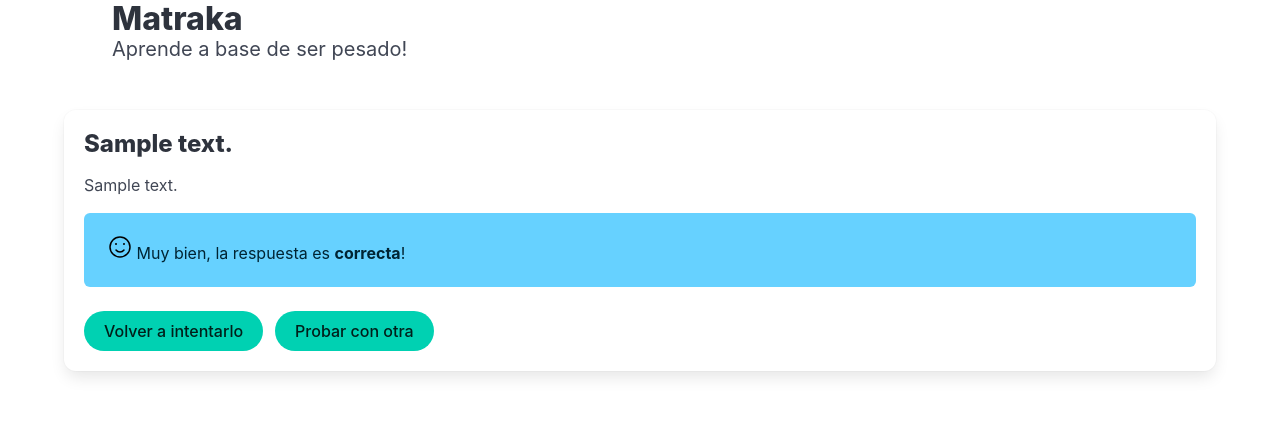
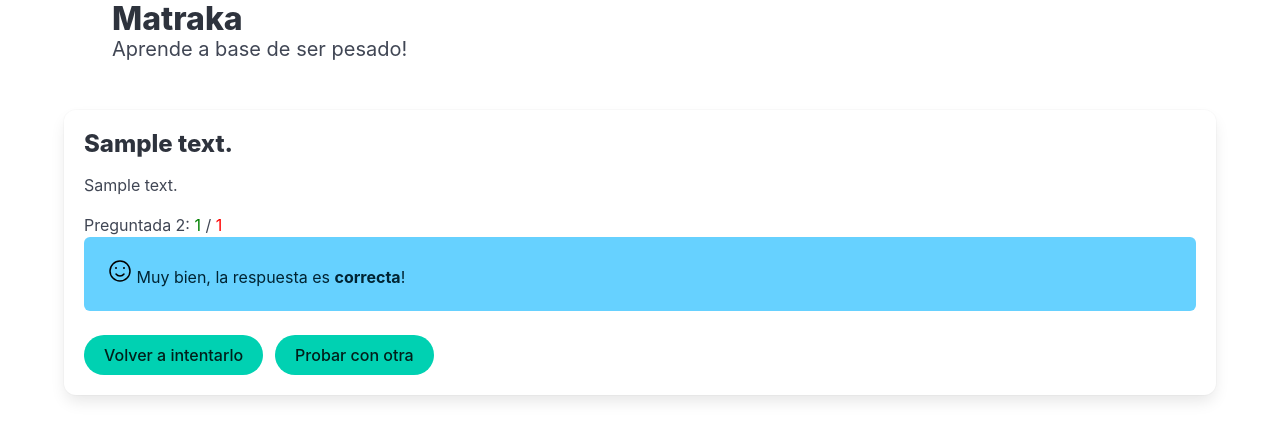
Before and after one commit to euribates/matraka, a Django app: page /chk/1/ in a window 1280 px wide. Shown: the part 151-591 px from the top of the page. Run offline with Django 5.2, Linux system fonts and the light colour scheme; a user stored in the database is signed in; tables that the repository leaves empty hold one stand-in row (values such as "Sample post"); parts of the project's set-up code (start-up, migrations or seed data) failed here and were passed over; some libraries are stand-ins or nearby versions.

Commit message:
Si estás logeado, recuerda las preguntas hechas y repite con más frecuencia las que más hayas fallado

```diff
--- a/questions/models.py
+++ b/questions/models.py
@@ -154,9 +154,9 @@
     sql = (
        'SELECT Q.id_question,'
        '       CASE'
+       '         WHEN coalesce(tries, 0) = 0 THEN 128'
        '         WHEN coalesce(tries, 0) < 4 THEN 64'
-       '         WHEN failures * 4 > tries THEN 16'
-       '         WHEN failures * 2 > tries THEN 4'
+       '         WHEN failures * 2 > tries THEN 16'
        '         ELSE 1'
        '        END AS weight'
        '  FROM questions_question Q'
--- a/questions/templates/questions/ask.html
+++ b/questions/templates/questions/ask.html
@@ -21,6 +21,11 @@
     </span>
 {% endfor %}
 
+{% if score %}
+Preguntada {{ score.tries }}:
+    <span label="Nº aciertos" style="color: green;">{{ score.hits }}</span> /
+    <span label="Nº errores" style="color: red;">{{ score.failures }}</span>
+{% endif %}
 
 </div>
 
--- a/questions/templates/questions/chk.html
+++ b/questions/templates/questions/chk.html
@@ -6,6 +6,12 @@
 <div class="box">
 <h3 class="h3 is-main">{{ question.text|markdownify }}</h3>
 <p>{{ answer.text|markdownify }}</p>
+
+{% if score %}
+Preguntada {{ score.tries }}:
+    <span label="Nº aciertos" style="color: green;">{{ score.hits }}</span> /
+    <span label="Nº errores" style="color: red;">{{ score.failures }}</span>
+{% endif %}
 
 {% if answer.is_correct %}
 <div class="notification is-info">
--- a/questions/views.py
+++ b/questions/views.py
@@ -30,10 +30,16 @@
 
 
 def ask_question(request, pk=0):
+    score = None
     if pk:
         question = models.Question.load_question(pk)
+        if not request.user.is_anonymous:
+            id_user = request.user.pk
+            score = models.Score.load_or_create_score(id_user, question.pk)
     elif not request.user.is_anonymous:
-        question = models.get_question_for_user(request.user.pk)
+        id_user = request.user.pk
+        question = models.get_question_for_user(id_user)
+        score = models.Score.load_or_create_score(id_user, question.pk)
     else:
         question = random.choice(models.Question.objects.all())
     answers = dict(zip('ABCD', question.get_random_answers()))
@@ -43,6 +49,7 @@
         'question': question,
         'answers': answers,
         'form': form,
+        'score': score,
         })
 
 
@@ -61,6 +68,7 @@
 
 
 def chk_answer(request, pk):
+    score = None
     answer = models.Answer.load_answer(pk)
     question = answer.question
     if request.user.is_authenticated:
@@ -69,10 +77,12 @@
             models.user_passed_question(user, question)
         else:
             models.user_failed_question(user, question)
+        score = models.Score.load_or_create_score(user.pk, question.pk)
     return render(request, 'questions/chk.html', {
         'titulo': 'Respuesta válida' if answer.is_correct else 'No es correcta',
         'answer': answer,
         'question': question,
+        'score': score,
         })
 
 
```
Also changed, not shown: 1 other file.
